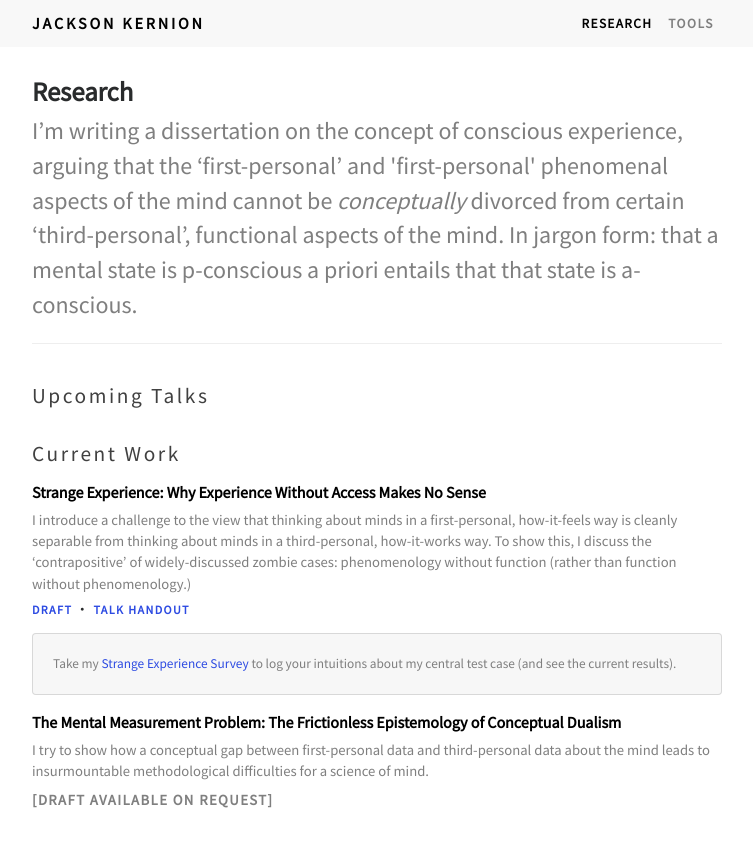
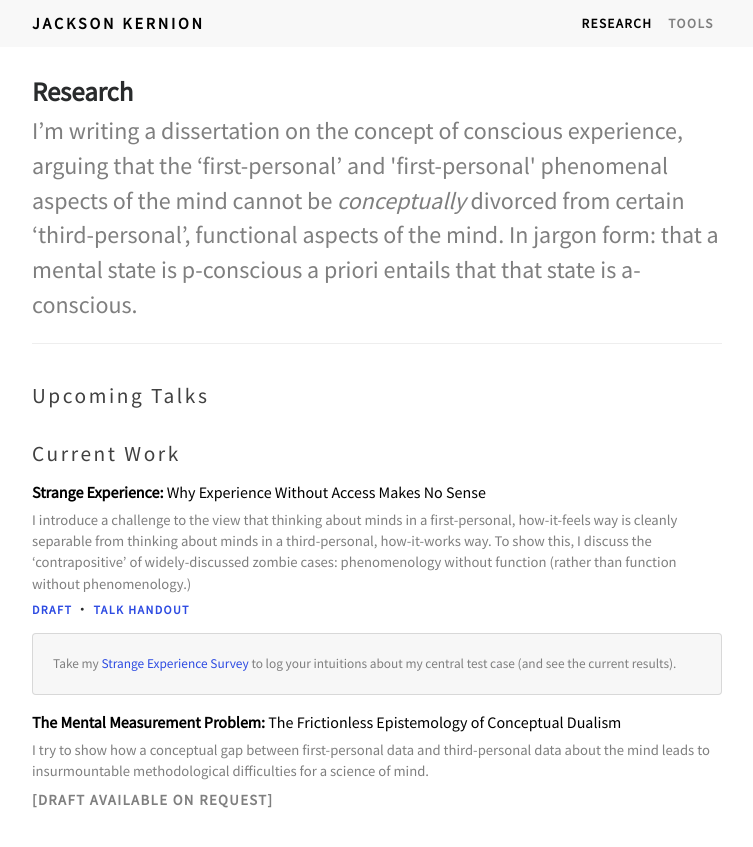
Before and after one commit to jacksonkernion/jacksonkernion.github.io, a Jekyll site: the page built from research.md, in a window 1280 px wide. Shown: the top 847 px of the page, without its empty margins (263-1016 px from the left). Built offline with Jekyll 4.4.1, drawn with Linux system fonts in a browser that asks for light colours; nearby versions of some CDN libraries; our own code applies the rules of GitHub Pages for plain Markdown files.

Commit message:
fixed loop bug 10

```diff
--- a/research.md
+++ b/research.md
@@ -8,8 +8,8 @@
 
 <h2>Upcoming Talks</h2>
 
-{% assign talks = site.data.talks | where_exp: "date", "date !< site.time" %}
-{% for talk in talks %}
+{% comment %}{% assign talks = site.data.talks | where_exp: "date", "date !< site.time" %} {% endcomment %}
+{% for talk in site.data.talks %}
 
 <div class="talk row">
   <div class="talk-date col">{{ talk.date | date: "%b %d" }}</div>
@@ -23,7 +23,7 @@
 
 <h2>Current Work</h2>
 
-<p class="item-title">Strange Experience: Why Experience Without Access Makes No Sense</p>
+<p class="item-title">Strange Experience: <span class="paper-subtitle">Why Experience Without Access Makes No Sense</span></p>
 
 <div class="item-description">
 <p>I introduce a challenge to the view that thinking about minds in a first-personal, how-it-feels way is cleanly separable from thinking about minds in a third-personal, how-it-works way. To show this, I discuss the ‘contrapositive’ of widely-discussed zombie cases: phenomenology without function (rather than function without phenomenology.)</p>
@@ -35,7 +35,7 @@
 <div class="card bg-faded">
 <div class="card-block"><p style="margin-bottom:0; font-size:10pt;">Take my <a href="">Strange Experience Survey</a> to log your intuitions about my central test case (and see the current results).</p></div></div>
 
-<p class="item-title">The Mental Measurement Problem: The Frictionless Epistemology of Conceptual Dualism</p>
+<p class="item-title">The Mental Measurement Problem: <span class="paper-subtitle">The Frictionless Epistemology of Conceptual Dualism</span></p>
 
 <div class="item-description">
 <p>I try to show how a conceptual gap between first-personal data and third-personal data about the mind leads to insurmountable methodological difficulties for a science of mind.</p>
```
